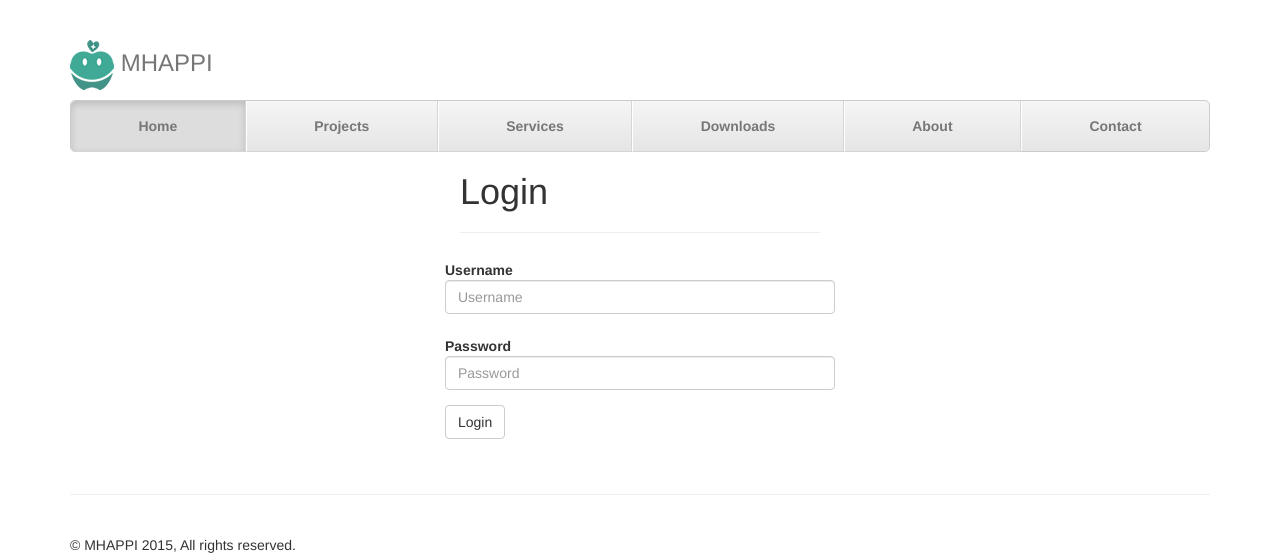
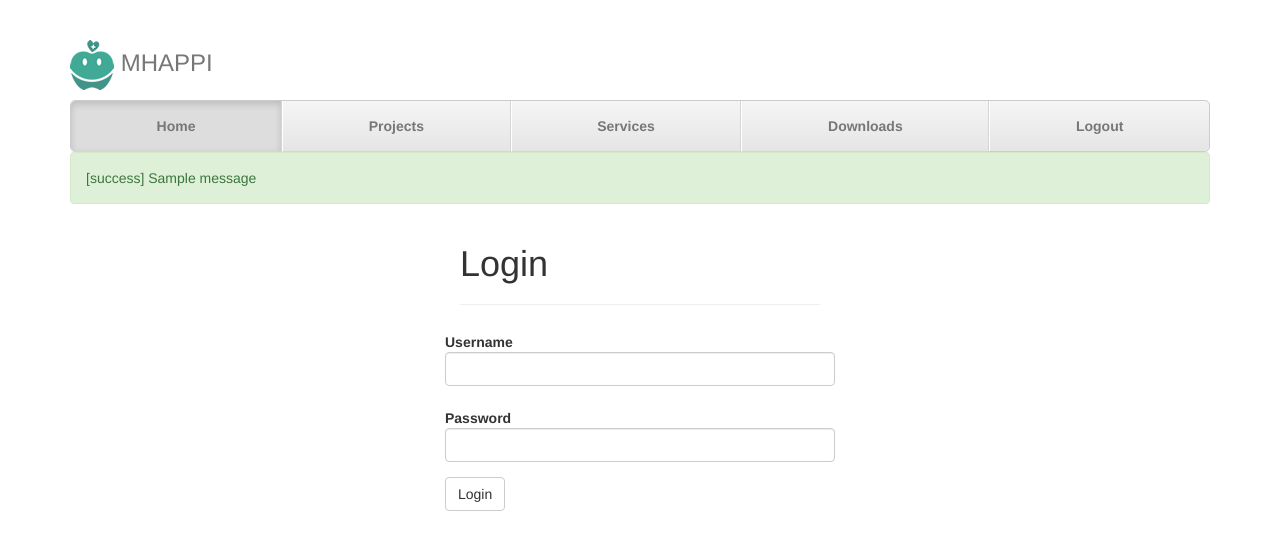
Before and after one commit to doctorkarn/mhappi, a Django app: page /login/ in a window 1280 px wide. Shown: the top 554 px of the page. Run offline with Django 3.2, Linux system fonts and the light colour scheme; one stand-in notice (Sample message) is shown; some libraries are stand-ins or nearby versions.

Commit message:
Add login module

```diff
--- a/apps/authenication/templates/base.html
+++ b/apps/authenication/templates/base.html
@@ -37,11 +37,27 @@
             <li><a href="#">Projects</a></li>
             <li><a href="#">Services</a></li>
             <li><a href="#">Downloads</a></li>
-            <li><a href="#">About</a></li>
-            <li><a href="#">Contact</a></li>
+            {% if request.user.username %}
+            <li><a href="#">Welcome, {{ request.user.username }}</a></li>
+            {% endif %}
+            <li><a href="/logout/">Logout</a></li>
           </ul>
         </nav>
       </div>
+
+      <!-- Flash Messages -->
+      {% if messages %}
+        {% for msg in messages %}
+          {% if msg.level_tag == 'error' %}
+          <div class="alert alert-danger">
+          {% else %}
+          <div class="alert alert-{{msg.level_tag}}">
+          {% endif %}
+            [{{msg.level_tag}}] {{msg.message}}
+          </div>
+        {% endfor %}
+      {% endif %}
+
 
       <!-- Main Content -->
       {% block main %}{% endblock %}
--- a/apps/authenication/templates/login.html
+++ b/apps/authenication/templates/login.html
@@ -4,18 +4,18 @@
         <div class="col-md-4 col-md-offset-4">
             <h1>Login</h1>
             <hr/>
-            <form class="form-horizontal" name="LoginForm" action="/login" method="post">
+            <form class="form-horizontal" name="LoginForm" action="/login/" method="post">
                 {% csrf_token %}
                 {% if next %}
                     <input type="hidden" name="next" value="{{ next }}" />
                 {% endif %}
                 <div class="form-group">
                     <label class="control-label" for="username">Username</label>
-                    <input type="text" class="form-control" id="username" name="username"  placeholder="Username">
+                    <input type="text" class="form-control" id="username" name="username">
                 </div>
                 <div class="form-group">
                     <label class="control-label" for="password">Password</label>
-                    <input type="password" class="form-control" name="password" id="password" placeholder="Password">
+                    <input type="password" class="form-control" name="password" id="password">
                 </div>
                 <div class="form-group">
                     <button type="submit" class="btn btn-default">Login</button>
--- a/apps/authenication/views.py
+++ b/apps/authenication/views.py
@@ -3,6 +3,7 @@ from django.shortcuts import render, redirect
 from django.template import RequestContext
 from django.contrib.auth.decorators import login_required
 from django.contrib.auth import authenticate, login, logout
+from django.contrib import messages
 
 
 def login_user(request):
@@ -14,12 +15,20 @@ def login_user(request):
         if user is not None:
             if user.is_active:
                 login(request, user)
-                return HttpResponseRedirect('/medical')
+                messages.success(request, 'Login successful')
+                return HttpResponseRedirect('/login')
+            else:
+                messages.warning(request, 'User is banned, please contact admin')
+                return HttpResponseRedirect('/login')
+        else:
+            messages.error(request, 'Username or Password is invalid')
+            return HttpResponseRedirect('/login')
     return render(request, 'login.html')
 
 def logout_user(request):
 	logout(request)
-	return HttpResponseRedirect('/medical')
+	messages.success(request, 'Logout successful')
+	return HttpResponseRedirect('/login')
 
 # @login_required(login_url='/login/')
 # def main(request):
--- a/mhappi/urls.py
+++ b/mhappi/urls.py
@@ -21,7 +21,7 @@ from apps.medical import views as med_view
 urlpatterns = [
     url(r'^admin/', include(admin.site.urls)),
     url(r'^login/$', auth_view.login_user, name='login'),
-
+    url(r'^logout/$', auth_view.logout_user, name='logout'),
 
 	url(r'^medical/', med_view.index, name='index'),
 
```
Also changed, not shown: db.sqlite3.
